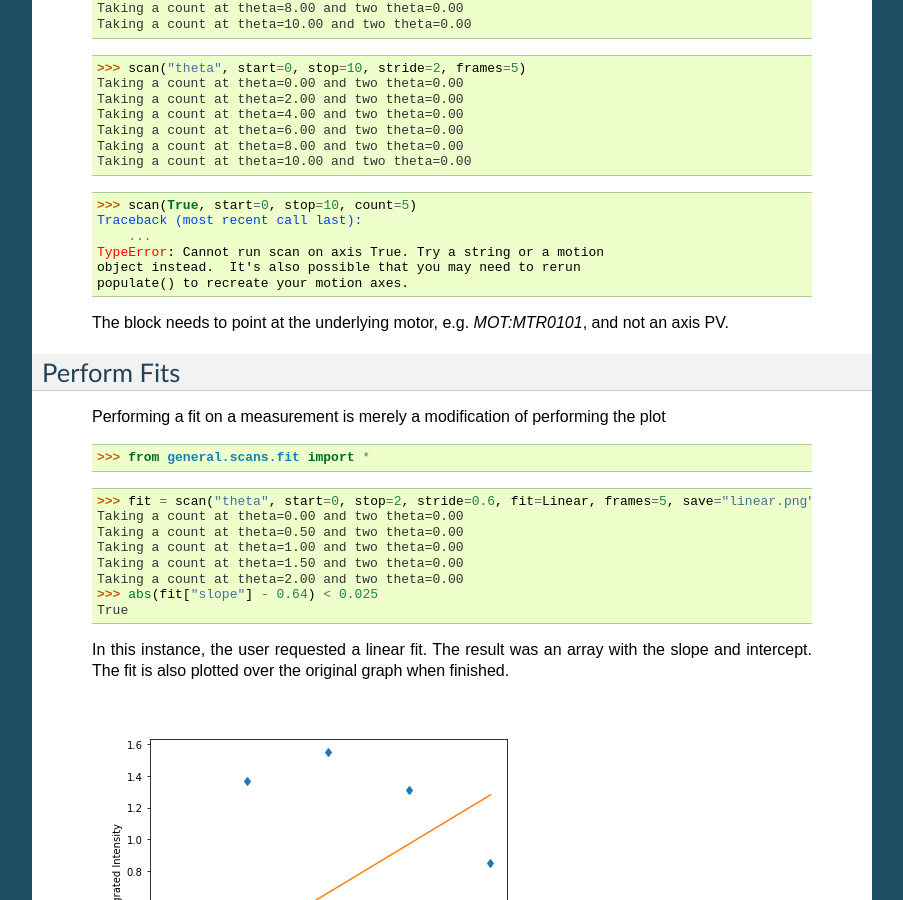
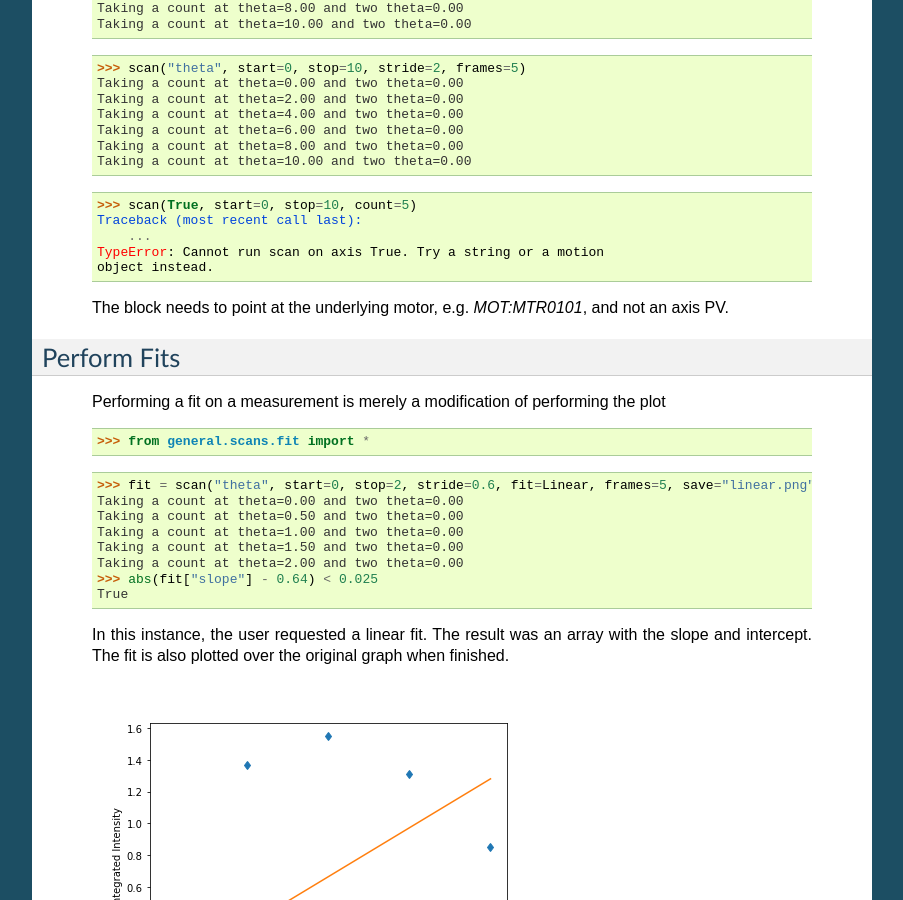
Before and after one commit to ISISNeutronMuon/InstrumentScripts, a Sphinx documentation site: the page built from doc/source/scans/tutorial.rst, in a window 1280 px wide and 900 px high, scrolled down 3872 px. Shown: the whole window, without its empty margins (198-1101 px from the left). Built offline with Sphinx 7.4.7, drawn with Linux system fonts in a browser that asks for light colours.

Commit message:
Removed reference to populate

```diff
--- a/doc/source/scans/tutorial.rst
+++ b/doc/source/scans/tutorial.rst
@@ -243,8 +243,7 @@ Motion Objects
   Traceback (most recent call last):
       ...
   TypeError: Cannot run scan on axis True. Try a string or a motion
-  object instead.  It's also possible that you may need to rerun
-  populate() to recreate your motion axes.
+  object instead.
 
   The block needs to point at the underlying motor, e.g. `MOT:MTR0101`,
   and not an axis PV.
```
